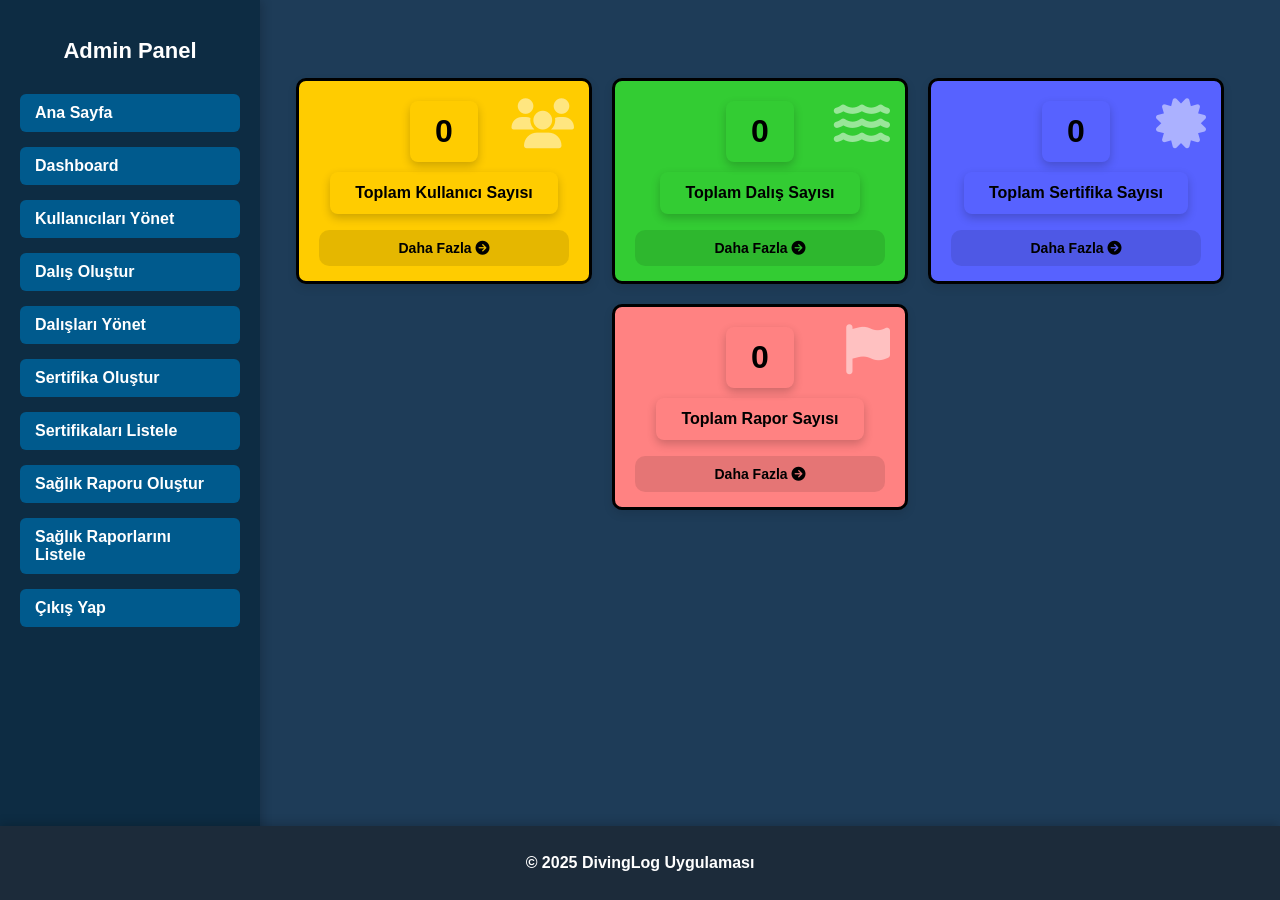
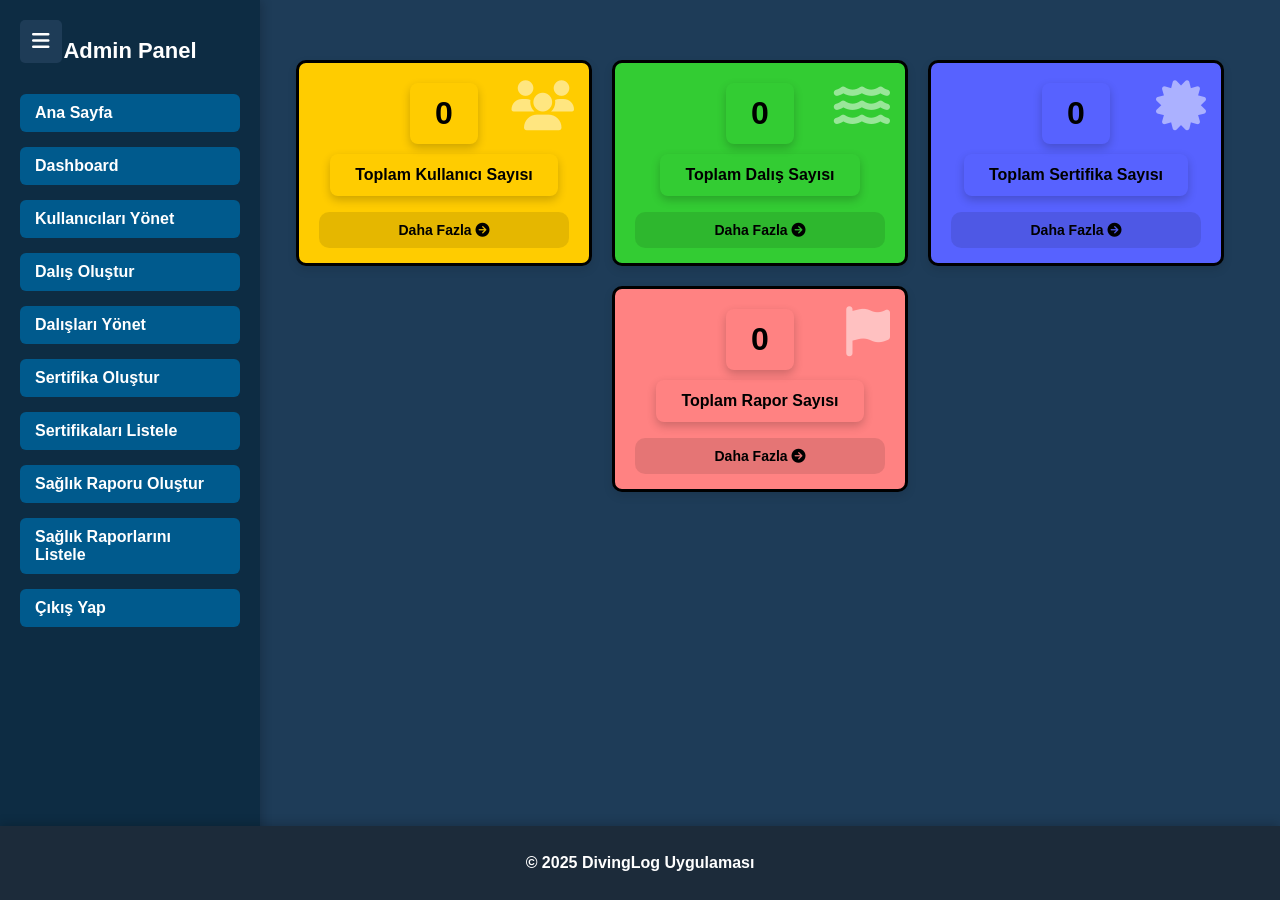
Before and after one commit to YigithanFirat/DivingLog, a PHP site: page /tcpdf/admin/dashboard.php in a window 1280 px wide. Run offline with PHP 8.4, Linux system fonts and the light colour scheme; data that the repository does not hold is empty.

Commit message:
Add styles for sidebar toggle and hidden state
Introduced .menu-toggle and .sidebar.hidden classes to support a toggleable sidebar UI. Added hover effect for the menu toggle and transition effects for sidebar visibility.

```diff
--- a/src/CSS/dashboard.css
+++ b/src/CSS/dashboard.css
@@ -174,6 +174,32 @@ footer {
     bottom: 0;
     z-index: 999;
     box-shadow: 0 -2px 10px rgba(0, 0, 0, 0.2);
+}
+
+.menu-toggle {
+    position: fixed;
+    top: 20px;
+    left: 20px;
+    z-index: 999;
+    background-color: #1e3c57;
+    padding: 10px 12px;
+    border-radius: 5px;
+    cursor: pointer;
+    color: white;
+    font-size: 20px;
+    transition: background 0.3s ease;
+}
+
+.menu-toggle:hover {
+    background-color: #2a4c6e;
+}
+
+.sidebar {
+    transition: transform 0.3s ease;
+}
+
+.sidebar.hidden {
+    transform: translateX(-100%);
 }
 
 footer p
```
